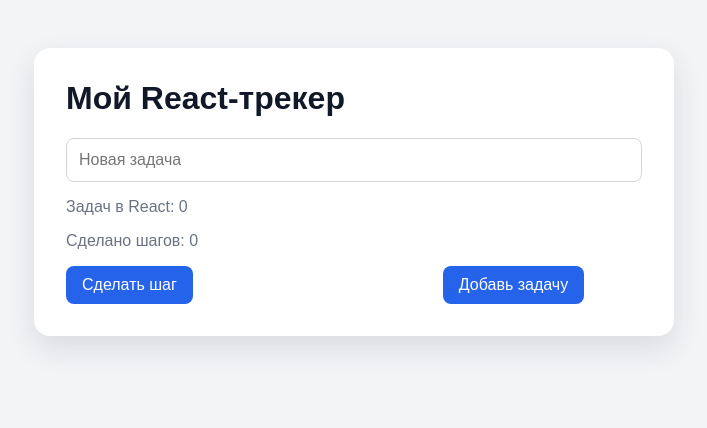
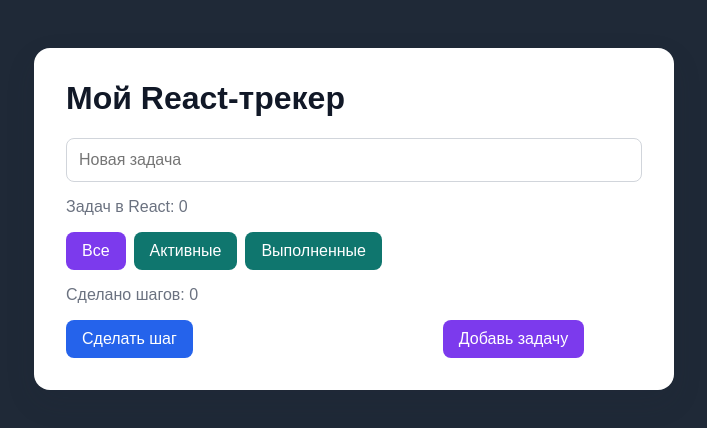
Before and after one commit to nursultaneskendir00/react-task-tracker, a React (Vite) app in the folder react-tasks/: page / in a window 1280 px wide. Shown: the top 428 px of the page, without its empty margins (286-993 px from the left). Built offline with nearby package versions, Linux system fonts and the light colour scheme.

Commit message:
Добавить статусы и фильтры React задач

```diff
--- a/react-tasks/src/App.css
+++ b/react-tasks/src/App.css
@@ -71,3 +71,27 @@ li.completed span {
 main > button + button {
   margin-left: 250px;
 }
+.add-task-button {
+  background-color: #7c3aed;
+}
+
+.add-task-button:hover {
+  background-color: #6d28d9;
+}
+.filters {
+  display: flex;
+  gap: 8px;
+  margin: 16px 0;
+}
+
+.filters button {
+  background-color: #0f766e;
+}
+
+.filters button:hover {
+  background-color: #115e59;
+}
+
+.filters .active-filter {
+  background-color: #7c3aed;
+}
--- a/react-tasks/src/App.jsx
+++ b/react-tasks/src/App.jsx
@@ -4,6 +4,7 @@ import './App.css'
 function App() {
   const [count, setCount] = useState(0)
   const [taskText, setTaskText] = useState('')
+  const [filter,setFilter] = useState('all')
   const [tasks, setTasks] = useState(() => {
     const savedTasks = localStorage.getItem('react-tasks')
     const parsedTasks = savedTasks ? JSON.parse(savedTasks) : []
@@ -43,7 +44,17 @@ function App() {
   useEffect(() => {
     localStorage.setItem('react-tasks', JSON.stringify(tasks))
   }, [tasks])
-
+  const visibleTasks = tasks
+  .map((task,index) => ({ task, index }))
+  .filter(({ task }) => {
+    if (filter === 'active') {
+      return !task.completed
+      }
+      if (filter === 'completed') {
+        return task.completed
+      }
+      return true
+  })
   return (
     <main>
       <h1>Мой React-трекер</h1>
@@ -60,9 +71,29 @@ function App() {
       />
 
       <p>Задач в React: {tasks.length}</p>
+      <div className='filters'>
+        <button className={filter === 'all' ? 'active-filter' : ''}
+          type ="button"
+          onClick={() => setFilter ('all')}
+          >
+          Все
+                  </button>
+        <button className={filter === 'active' ? 'active-filter' : ''}
+          type="button"
+          onClick={() => setFilter ('active')}
+          >
+            Активные
+        </button>
+        <button className={filter === 'completed' ? 'active-filter' : ''}
+        type="button"
+        onClick={() => setFilter ('completed')}
+        >
+          Выполненные
+        </button>
+      </div>
 
       <ul>
-        {tasks.map((task, index) => (
+         {visibleTasks.map(({ task, index }) => (
           <li key={index} className={task.completed ? 'completed' : ''}>
             <span onClick={() => toggleTask(index)}>
               {task.text}
@@ -81,7 +112,7 @@ function App() {
         Сделать шаг
       </button>
 
-      <button type="button" onClick={addTask}>
+      <button className="add-task-button" type="button" onClick={addTask}>
         Добавь задачу
       </button>
     </main>
--- a/react-tasks/src/index.css
+++ b/react-tasks/src/index.css
@@ -1,7 +1,7 @@
 :root {
   font-family: Arial, sans-serif;
   color: #1f2937;
-  background-color: #f3f4f6;
+  background-color: #1f2937;
 }
 
 * {
```
Also changed, not shown: 1 other file (tests, documents, lock files or other folders).
